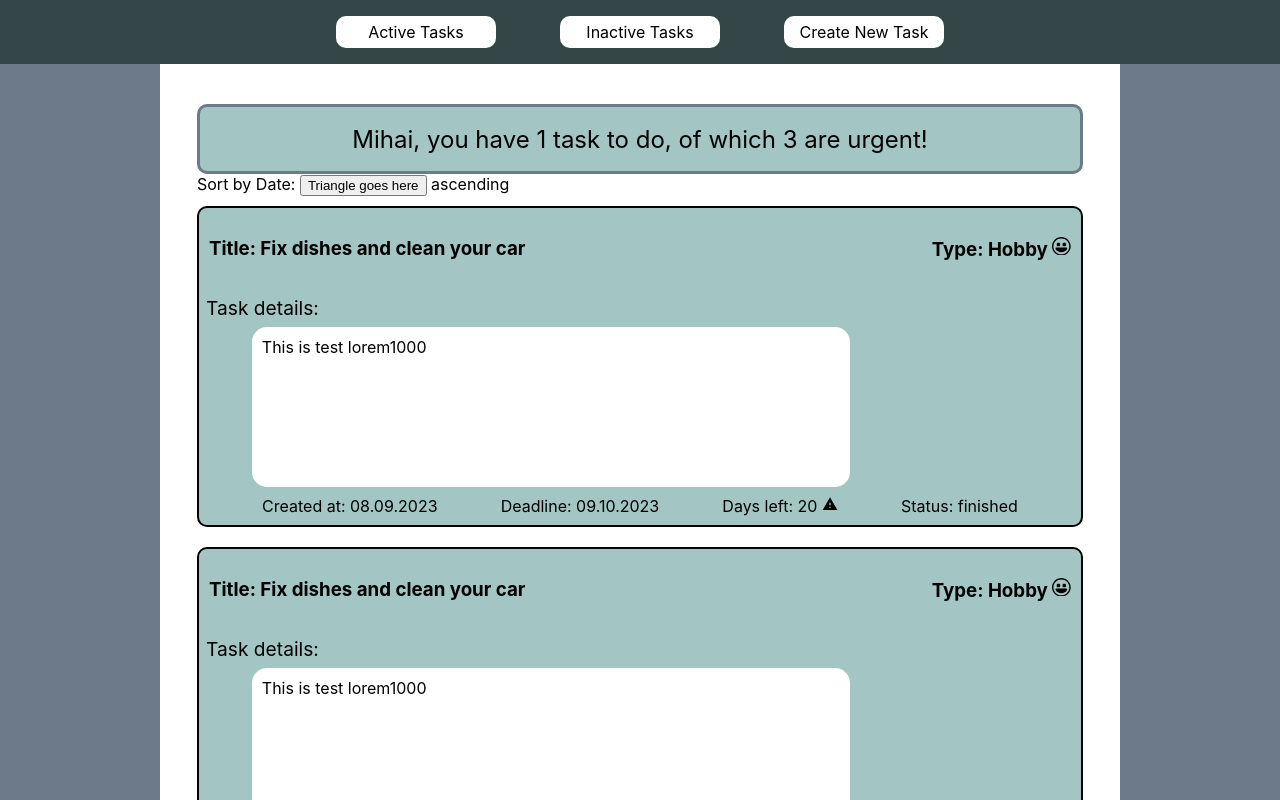
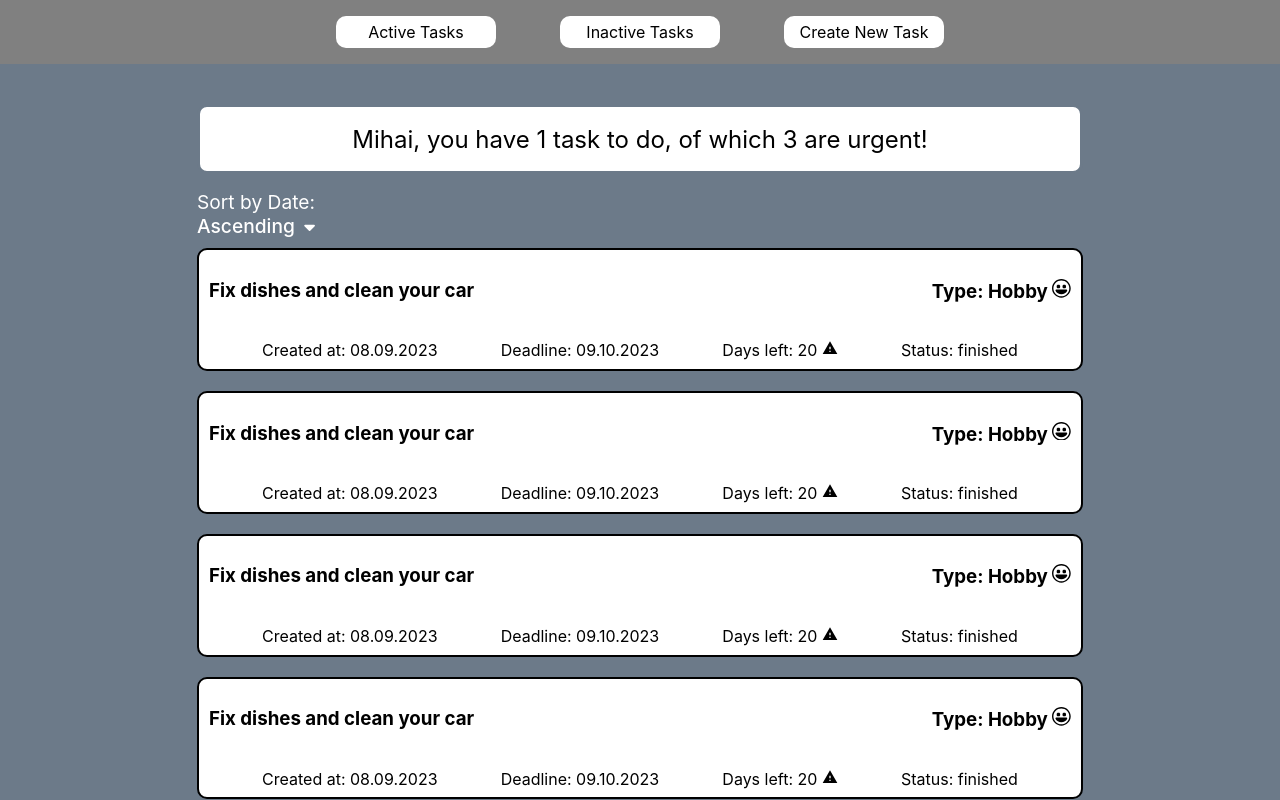
Before and after one commit to Mihai050/todolist-frontend, a React (Create React App) app: page / in a window 1280 px wide. Shown: the top 800 px of the page. Built offline with nearby package versions, Linux system fonts and the light colour scheme.

Commit message:
home page

```diff
--- a/src/components/message-panel/message-panel.style.css
+++ b/src/components/message-panel/message-panel.style.css
@@ -7,5 +7,6 @@
     display: grid;
     place-content: center;
     border-radius: 10px;
-    background-color: #A3C6C4;
+    background-color: white;
+    margin-bottom: 1rem;
 }
--- a/src/components/task-card/task-card.component.jsx
+++ b/src/components/task-card/task-card.component.jsx
@@ -7,15 +7,12 @@ const TaskCard = (props) => {
     return (
       <div className="task-card">
         <div className="task-card-upper">
-          <h3>Title: Fix dishes and clean your car</h3>
+          <h3>Fix dishes and clean your car</h3>
           <h3>
             Type: Hobby <HobbyTaskIcon />
           </h3>
         </div>
-        <div className="task-card-preview">
-          <h8 className="task-card-subtitle">Task details: </h8>
-          <div className="task-text-container">This is test lorem1000</div>
-        </div>
+
         <div className="task-card-lower">
           <h8 className="task-card-date">Created at: 08.09.2023</h8>
           <h8 className="task-card-deadline">Deadline: 09.10.2023</h8>
--- a/src/components/task-card/task-card.style.css
+++ b/src/components/task-card/task-card.style.css
@@ -1,11 +1,16 @@
 .task-card {
-    background-color: #A3C6C4;
+    background-color: white;
     border: 2px solid black;
     border-radius: 10px;
     margin-top: 10px;
     margin-bottom: 10px;
     display: grid;
+    cursor: pointer;
 }
+.task-card:hover{
+    scale:1.05;
+}
+
 
 .task-card-upper {
     display: flex;
--- a/src/index.css
+++ b/src/index.css
@@ -24,5 +24,5 @@ a {
     justify-content: center;
     margin-inline: auto;
     min-height: calc(100vh - 4rem);
-    background-color: white;
+
 }
--- a/src/layout/navbar/navbar.style.css
+++ b/src/layout/navbar/navbar.style.css
@@ -1,5 +1,5 @@
 .navbar-body {
-    background-color: #354649;
+    background-color: gray;
     display: flex;
     flex-direction: row;
     justify-content: center;
--- a/src/layout/toolbar/toolbar.component.jsx
+++ b/src/layout/toolbar/toolbar.component.jsx
@@ -1,9 +1,11 @@
 import './toolbar.styles.css';
+import TriangleUpTaskIcon from '../../assets/triangle-up.icon';
+import TriangleDownTaskIcon from '../../assets/triangle-down.icon';
 
 const Toolbar = ({order}) => {
     return (
         <div className='toolbar'>
-            Sort by Date: <button>Triangle goes here</button> ascending
+            Sort by Date: <div className='sort-button'> Ascending <TriangleDownTaskIcon/></div>
         </div>
     )
 
--- a/src/layout/toolbar/toolbar.styles.css
+++ b/src/layout/toolbar/toolbar.styles.css
@@ -0,0 +1,8 @@
+.sort-button{
+    cursor: pointer;
+    font-weight: 500;
+}
+.toolbar{
+        color: white;
+    font-size: 1.2rem;
+}
```
